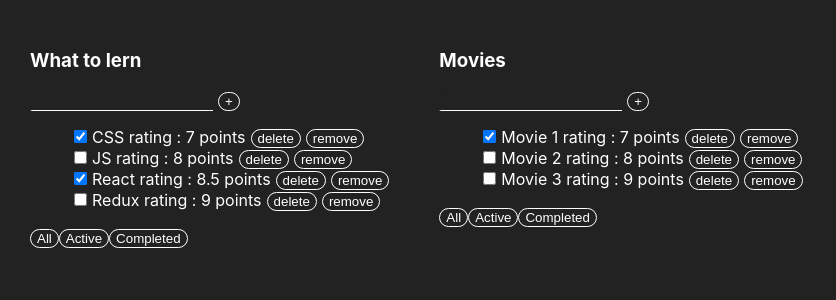
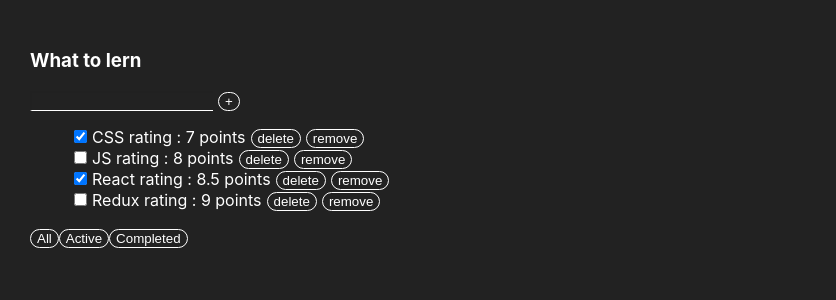
Before and after one commit to IvanSlivenko/todo-list-from-it-camasutra, a React (Create React App) app in the folder it-incubator-todolist-ts/: page / in a window 1280 px wide. Shown: the top 300 px of the page, without its empty margins (0-836 px from the left). Built offline with nearby package versions, Linux system fonts and the light colour scheme.

Commit message:
05-01-2024-18-54

```diff
--- a/it-incubator-todolist-ts/src/App.tsx
+++ b/it-incubator-todolist-ts/src/App.tsx
@@ -1,26 +1,50 @@
-import React from 'react';
+import React, { useState } from 'react';
 import './App.css';
 import {TaskType, Todolist} from "./Components/Todolist.tsx";
 
 function App() {
 
+
+
     let tasks1: Array<TaskType> = [
         { id: 1, title: "CSS", isDone: true, rating: 7 },
-        { id: 2, title: "JS",  isDone: false, rating: 8 },
+        { id: 2, title: "JS", isDone: false, rating: 8 },
         { id: 3, title: "React", isDone: true, rating: 8.5 },
         { id: 4, title: "Redux", isDone: false, rating: 9 }
     ]
 
-    let tasks2: Array<TaskType> = [
-        { id: 1, title: "Movie 1", isDone: true, rating: 7 },
-        { id: 2, title: "Movie 2",  isDone: false, rating: 8 },
-        { id: 3, title: "Movie 3", isDone: false, rating: 9 }
-    ]
+    // let tasks2: Array<TaskType> = [
+    //     { id: 1, title: "Movie 1", isDone: true, rating: 7 },
+    //     { id: 2, title: "Movie 2",  isDone: false, rating: 8 },
+    //     { id: 3, title: "Movie 3", isDone: false, rating: 9 }
+    // ]
 
+
+    function removeTask(id: number) {
+        let resultTasks: Array<TaskType> = tasks1.filter((t)=>t.id !==id)
+        // let resultTasks = tasks1.filter(()=>{return true})
+        console.log('resultTasks',resultTasks)
+    }
+//--------------------------------------------------------------------------
+    // const [tasks1, setTasks] = useState<Array<TaskType>>([
+    //     { id: 1, title: "CSS", isDone: true, rating: 7 },
+    //     { id: 2, title: "JS", isDone: false, rating: 8 },
+    //     { id: 3, title: "React", isDone: true, rating: 8.5 },
+    //     { id: 4, title: "Redux", isDone: false, rating: 9 }
+    // ]);
+    //
+    // const removeTask = (id: number) => {
+    //     setTasks(tasks1.filter((t) => t.id !== id));
+    // };
+// ------------------------------------------------------------------------
     return (
         <div className="App App-header">
-            <Todolist title="What to lern" tasks={tasks1}/>
-            <Todolist title='Movies' tasks={tasks2}/>
+            <Todolist
+                title="What to lern"
+                tasks={tasks1}
+                removeTask = {removeTask}
+            />
+            {/*<Todolist title='Movies' tasks={tasks2}/>*/}
 
             {/*<input className="input-checkbox" type="checkbox"/>*/}
             {/*<input className="input-date" type="date"/>*/}
--- a/it-incubator-todolist-ts/src/Components/Todolist.tsx.tsx
+++ b/it-incubator-todolist-ts/src/Components/Todolist.tsx.tsx
@@ -11,6 +11,7 @@
 type PropsType = {
     title: string,
     tasks: Array<TaskType>
+    removeTask: Function
 
 
 }
@@ -23,7 +24,7 @@
             <div>
                 <input/>
                 <button>+</button>
-            </div>
+        </div>
             <ul>
 
                 {
@@ -35,9 +36,7 @@
                             <span> rating : {t.rating} points</span>
 
                             <button
-                                onClick={() => {
-                                    alert('click delete')
-                                }}
+                                onClick={() => props.removeTask(t.id)}
                                 style={{marginLeft: "5px"}}
                             >
                                 delete
@@ -45,7 +44,7 @@
 
                             <button
                                 onClick={() => {
-                                    alert('click remove')
+                                    alert(`Буде змінено ${t.title.toString()}  по id ${t.id}`)
                                 }}
                                 style={{marginLeft: "5px"}}
                             >
```
Also changed, not shown: 1 other file (tests, documents, lock files or other folders).
